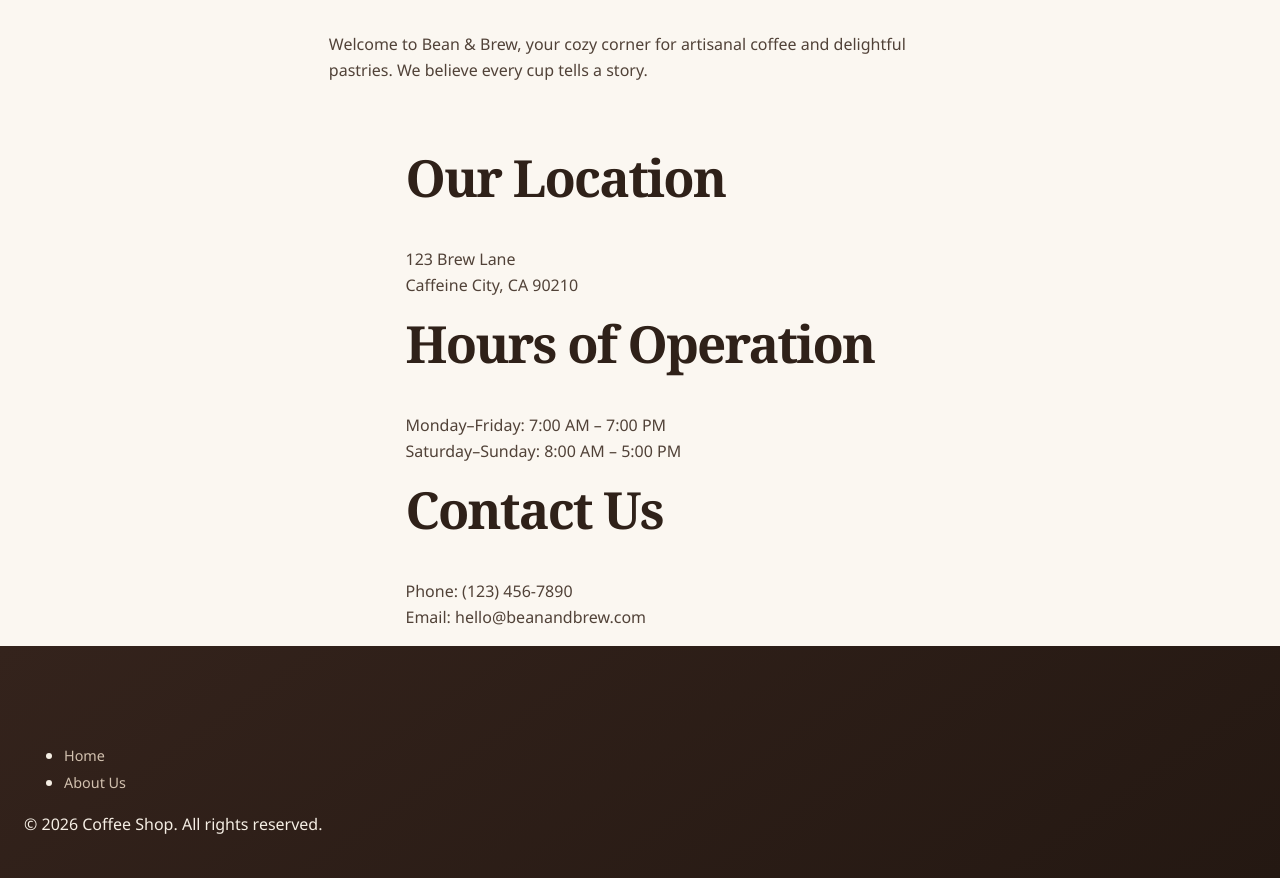
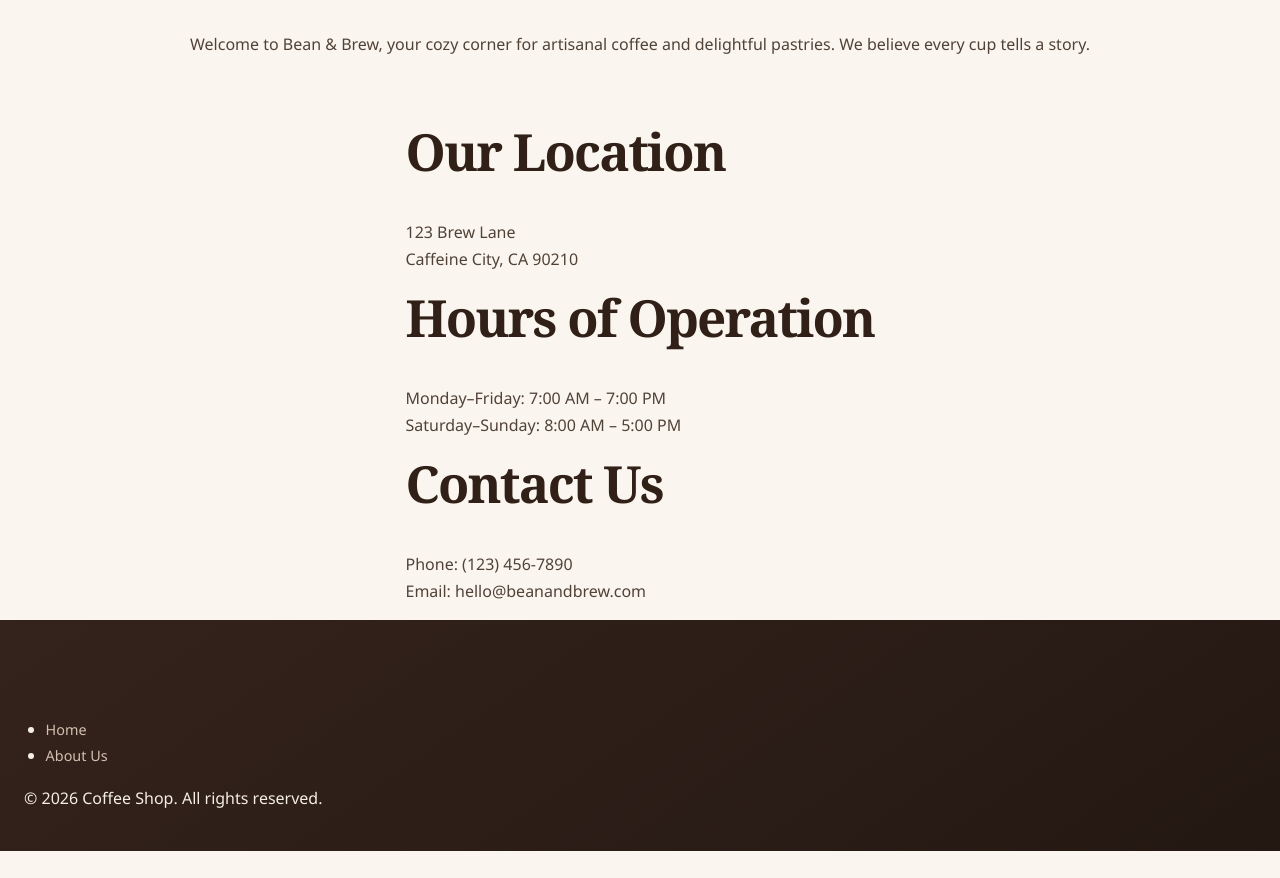
Before and after one commit to kabilhussain/N8NTestProject, a React (Vite) app in the folder my-react-app/: page / in a window 1280 px wide. Shown: the part 1480-2358 px from the top of the page. After the commit the page ends 2331 px from the top, so only its background shows below. Built offline with nearby package versions, Linux system fonts and the light colour scheme.

Commit message:
feat: Defines the coffee-inspired site color palette, profes (#14)

```diff
--- a/my-react-app/src/index.css
+++ b/my-react-app/src/index.css
@@ -2,30 +2,33 @@
   color-scheme: light;
 
   --text: #514238;
-  --text-h: #2f2119;
-  --bg: #fbf7f1;
+  --text-h: #302017;
+  --bg: #faf6ef;
   --surface: #fffdf9;
-  --surface-soft: #f4ece2;
-  --border: #e7d9c9;
-  --code-bg: #f2e9df;
-  --accent: #8b5e3c;
-  --accent-strong: #68432b;
-  --accent-bg: rgba(139, 94, 60, 0.1);
-  --accent-border: rgba(139, 94, 60, 0.38);
-  --social-bg: rgba(244, 236, 226, 0.78);
-  --shadow: 0 18px 46px rgba(59, 39, 25, 0.1), 0 4px 14px rgba(59, 39, 25, 0.05);
+  --surface-soft: #f3eadc;
+  --border: #e6d8c5;
+  --code-bg: #f1e7d8;
 
-  --coffee-cream: #fbf7f1;
-  --coffee-milk: #f4ece2;
-  --coffee-caramel: #bd8a5a;
-  --coffee-roast: #68432b;
-  --coffee-espresso: #2f2119;
-  --coffee-foam: #fffdf9;
+  --accent: #9a6038;
+  --accent-strong: #704126;
+  --accent-bg: rgb(154 96 56 / 10%);
+  --accent-border: rgb(154 96 56 / 38%);
+  --social-bg: rgb(243 234 220 / 75%);
+  --shadow: 0 16px 40px rgb(62 39 24 / 10%), 0 4px 12px rgb(62 39 24 / 6%);
 
-  --sans: "Segoe UI", Roboto, "Helvetica Neue", Arial, sans-serif;
+  --coffee-cream: #faf6ef;
+  --coffee-milk: #fffdf9;
+  --coffee-oat: #eadbc5;
+  --coffee-caramel: #bc8250;
+  --coffee-brown: #815334;
+  --coffee-espresso: #38251b;
+
+  --sans: "Segoe UI", Roboto, Arial, sans-serif;
   --heading: Georgia, "Times New Roman", serif;
 
   font-family: var(--sans);
+  color: var(--text);
+  background: var(--bg);
   font-synthesis: none;
   text-rendering: optimizeLegibility;
   -webkit-font-smoothing: antialiased;
@@ -40,7 +43,6 @@
 
 html {
   min-width: 320px;
-  min-height: 100%;
   scroll-behavior: smooth;
   scroll-padding-top: 5rem;
   background: var(--bg);
@@ -57,29 +59,14 @@ body {
   line-height: 1.65;
 }
 
-body,
-button,
-input,
-select,
-textarea {
-  font-family: var(--sans);
+#root {
+  min-height: 100vh;
+  display: flex;
+  flex-direction: column;
 }
 
-#root {
-  min-height: 100vh;
-  isolation: isolate;
-}
-
-img,
-svg,
-video,
-canvas {
-  display: block;
-  max-width: 100%;
-}
-
-img {
-  height: auto;
+main {
+  width: 100%;
 }
 
 h1,
@@ -107,25 +94,25 @@ h2 {
 }
 
 h3 {
-  font-size: clamp(1.35rem, 2.5vw, 1.9rem);
+  font-size: clamp(1.35rem, 2.4vw, 1.85rem);
   letter-spacing: -0.02em;
 }
 
 h4,
 h5,
 h6 {
-  font-size: 1.125rem;
+  font-size: 1.15rem;
 }
 
 p {
   margin: 0 0 1rem;
-  max-width: 68ch;
+  text-wrap: pretty;
 }
 
 a {
   color: var(--accent-strong);
-  text-decoration-thickness: 0.08em;
-  text-underline-offset: 0.18em;
+  text-decoration-thickness: 1px;
+  text-underline-offset: 0.2em;
   transition: color 180ms ease, text-decoration-color 180ms ease;
 }
 
@@ -137,11 +124,11 @@ button,
 input,
 select,
 textarea {
-  color: inherit;
   font: inherit;
 }
 
 button {
+  color: inherit;
   cursor: pointer;
 }
 
@@ -150,71 +137,56 @@ button:disabled {
   opacity: 0.65;
 }
 
+img,
+svg,
+video {
+  max-width: 100%;
+}
+
+img {
+  display: block;
+}
+
+ul,
+ol {
+  padding-inline-start: 1.35em;
+}
+
 :focus-visible {
   outline: 3px solid var(--coffee-caramel);
   outline-offset: 3px;
 }
 
 ::selection {
-  background: rgba(189, 138, 90, 0.28);
   color: var(--coffee-espresso);
+  background: #e9c9a5;
 }
 
-hr {
-  height: 1px;
-  margin: 2rem 0;
-  border: 0;
-  background: var(--border);
+/* Shared motion hooks for decorative coffee cups and steam. */
+.coffee-cup-animation,
+.coffee-cup--floating {
+  transform-origin: center bottom;
+  animation: coffee-cup-float 4.5s ease-in-out infinite;
 }
 
-small {
-  font-size: 0.875em;
+.coffee-steam,
+.coffee-steam::before,
+.coffee-steam::after {
+  animation: coffee-steam-rise 2.8s ease-in-out infinite;
 }
 
-strong {
-  color: var(--text-h);
-  font-weight: 700;
+.coffee-steam::before,
+.coffee-steam::after {
+  content: "";
+  position: absolute;
 }
 
-code,
-pre {
-  font-family: "SFMono-Regular", Consolas, "Liberation Mono", monospace;
+.coffee-steam::before {
+  animation-delay: 0.45s;
 }
 
-code {
-  padding: 0.15em 0.4em;
-  border-radius: 0.35rem;
-  background: var(--code-bg);
-  font-size: 0.9em;
-}
-
-pre {
-  overflow-x: auto;
-  padding: 1rem;
-  border: 1px solid var(--border);
-  border-radius: 0.75rem;
-  background: var(--code-bg);
-}
-
-:where(button, input, select, textarea) {
-  accent-color: var(--accent);
-}
-
-:where(input, select, textarea) {
-  max-width: 100%;
-}
-
-:where(input, select, textarea):focus-visible {
-  outline-offset: 1px;
-}
-
-.coffee-cup-float,
-.coffee-cup-animation,
-.coffee-cup--animated,
-.floating-cup {
-  transform-origin: 50% 75%;
-  animation: coffee-cup-float 3.8s ease-in-out infinite;
-  will-change: transform;
+.coffee-steam::after {
+  animation-delay: 0.9s;
 }
 
 @keyframes coffee-cup-float {
@@ -224,21 +196,34 @@ pre {
   }
 
   50% {
-    transform: translateY(-12px) rotate(1deg);
+    transform: translateY(-10px) rotate(1deg);
   }
 }
 
-@media (max-width: 700px) {
-  body {
-    font-size: 0.96rem;
+@keyframes coffee-steam-rise {
+  0% {
+    opacity: 0;
+    transform: translateY(8px) scaleX(0.85);
   }
 
-  h1 {
-    font-size: clamp(2.35rem, 11vw, 3.5rem);
+  35% {
+    opacity: 0.7;
   }
 
-  h2 {
-    font-size: clamp(1.85rem, 8vw, 2.6rem);
+  100% {
+    opacity: 0;
+    transform: translateY(-18px) scaleX(1.1);
+  }
+}
+
+@media (max-width: 640px) {
+  body {
+    font-size: 0.95rem;
+    line-height: 1.6;
+  }
+
+  html {
+    scroll-padding-top: 4rem;
   }
 }
 
```
